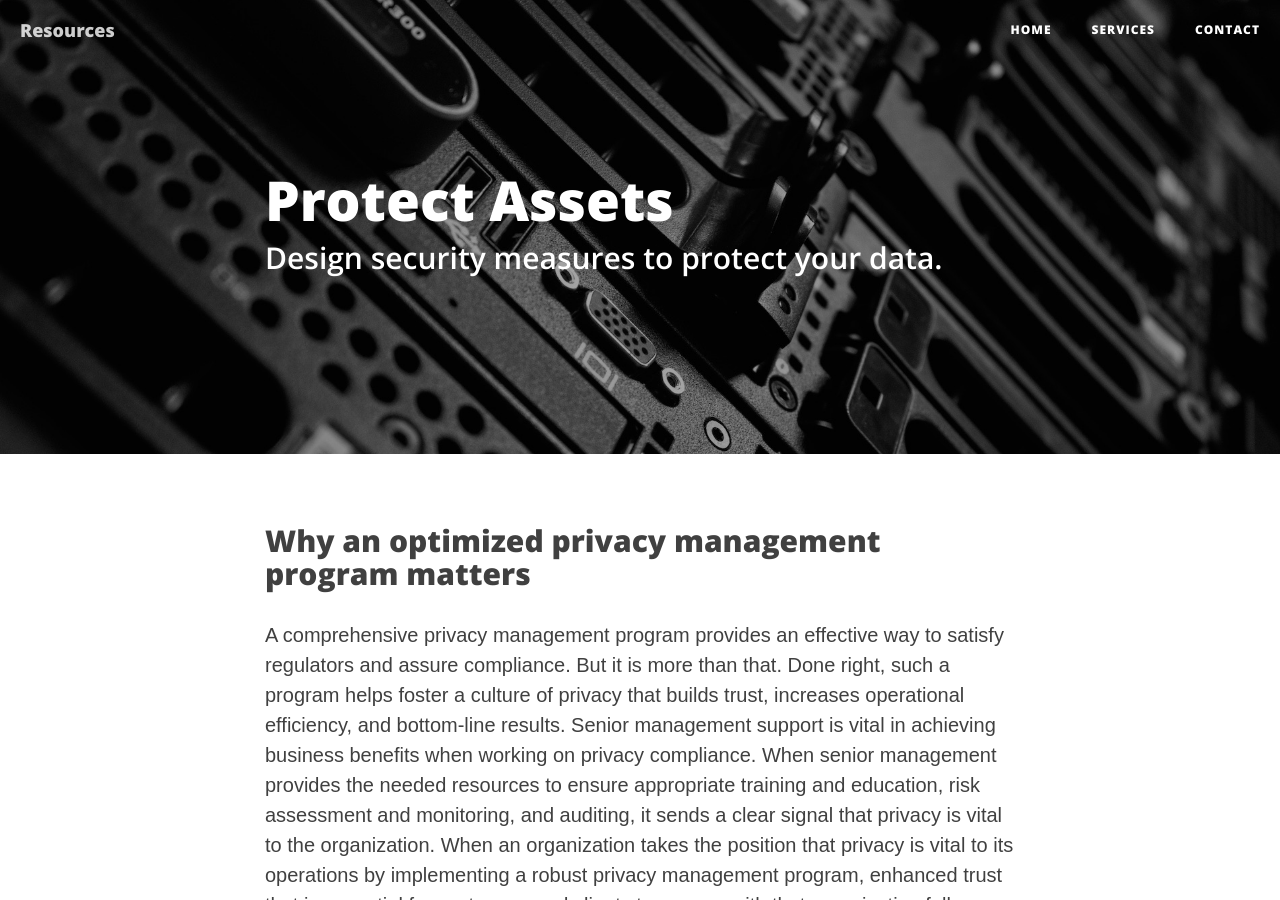
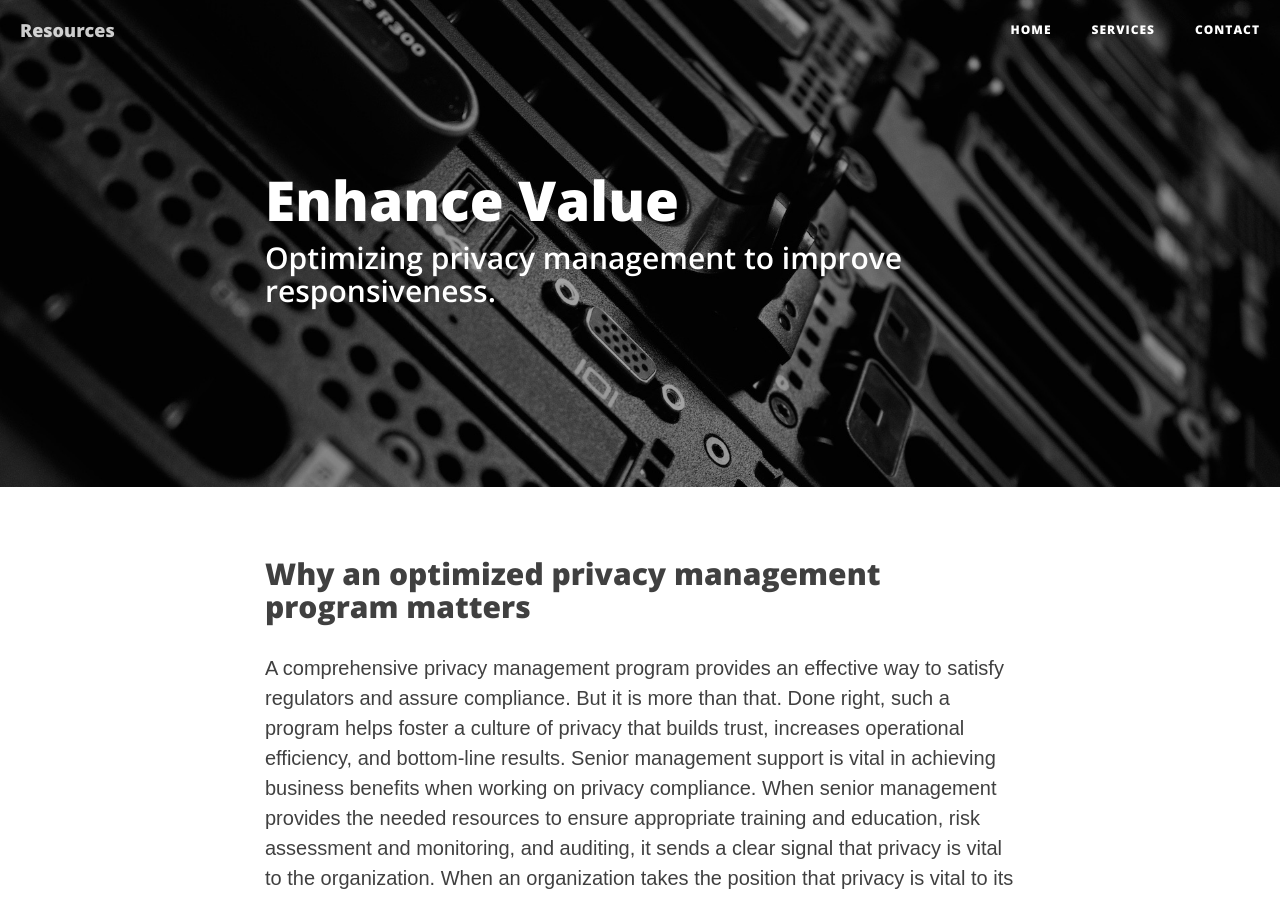
Before and after one commit to riod4/resources, a Jekyll site: the page built from _services/protect-assets-service.md, in a window 1280 px wide and 900 px high. Built offline with Jekyll 4.4.1, drawn with Linux system fonts in a browser that asks for light colours; nearby versions of some CDN libraries.

Commit message:
11-02-2020 v02

```diff
--- a/_services/protect-assets-service.md
+++ b/_services/protect-assets-service.md
@@ -1,7 +1,7 @@
 ---
 layout:     services
-title:      "Protect Assets"
-subtitle:   "Design security measures to protect your data."
+title:      "Enhance Value"
+subtitle:   "Optimizing privacy management to improve responsiveness."
 description: Organizations of all sizes need to identify key information, their vulnerabilities, and design security procedures that will protect them from cyber attacks."
 date:       2017-01-22 12:00:00
 permalink:  /protect-assets
```
